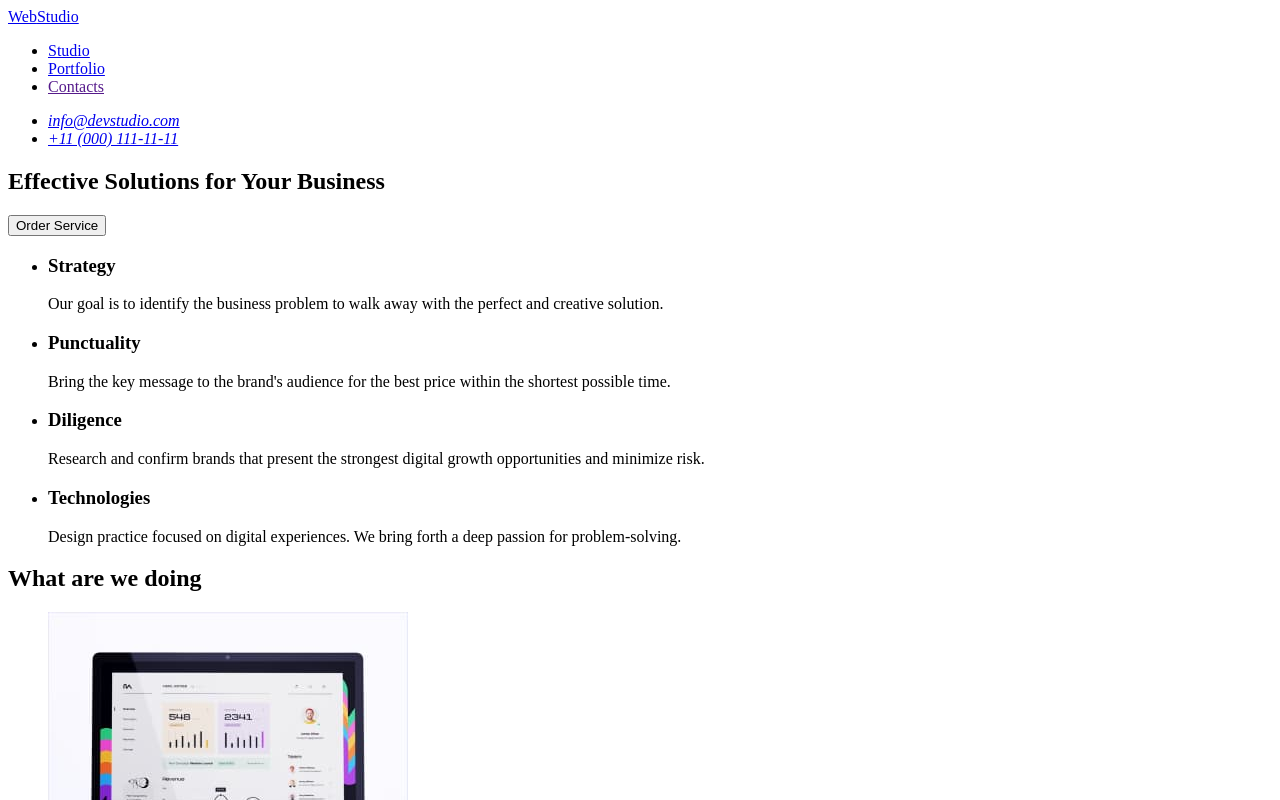
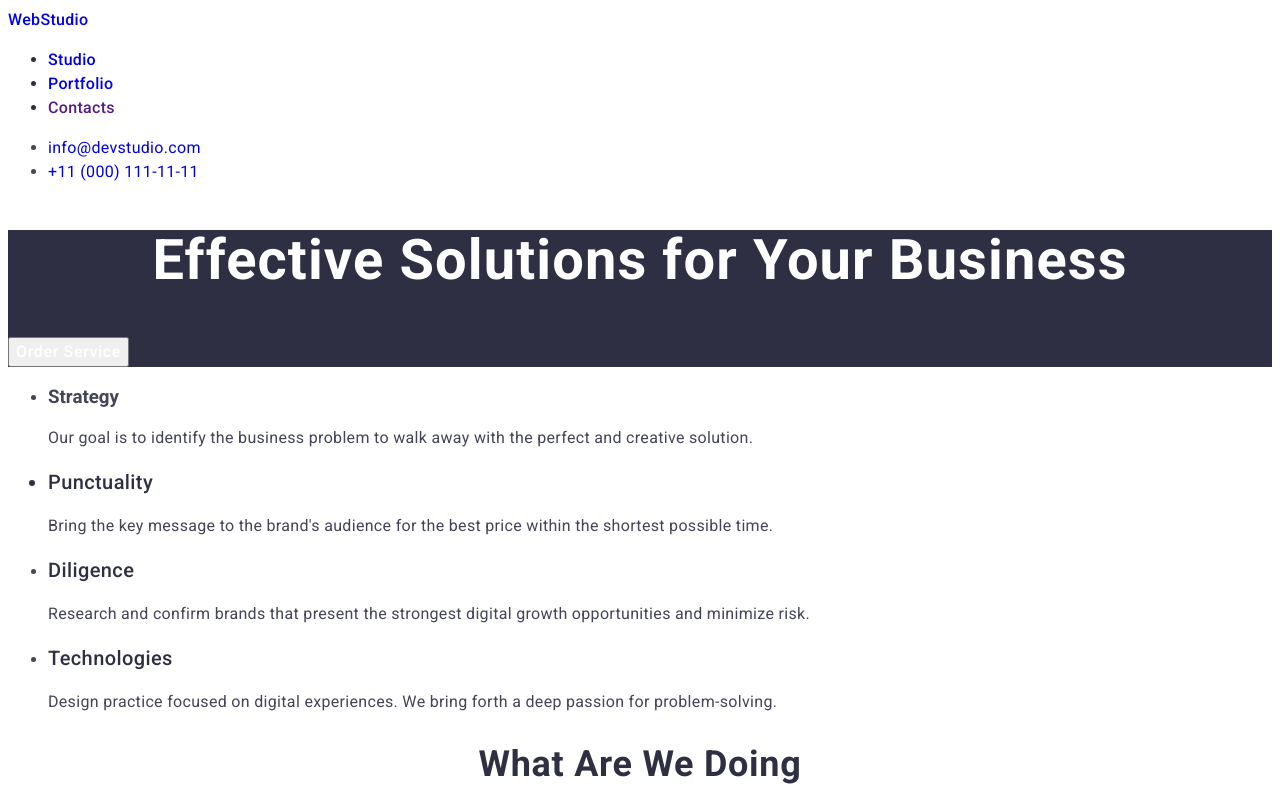
Before and after one commit to HAKCERclon01/goit-markup-hw-02, a plain HTML site: page index.html in a window 1280 px wide. Shown: the top 800 px of the page. Drawn offline with Linux system fonts and the light colour scheme; the site is published under a folder, as on GitHub Pages, so addresses that start at the root find nothing.

Commit message:
homework2

```diff
--- a/index.html
+++ b/index.html
@@ -8,15 +8,15 @@
         <link rel="preconnect" href="https://fonts.googleapis.com">
         <link rel="preconnect" href="https://fonts.gstatic.com" crossorigin>
         <link href="https://fonts.googleapis.com/css2?family=Raleway:wght@800&family=Roboto:wght@400;500;700;900&display=swap" rel="stylesheet">
-        <link rel="stylesheet" href="/CSS/styles.css" />
+        <link rel="stylesheet" href="./CSS/styles.css" />
     </head>
     <body class="body">
         <header class="header">
             <nav class="header_nav">
                 <a href='./index.html' class='Header-logo link Link'>Web<span>Studio</span></a>
                 <ul class="header_list">
-                    <li class="Header_studio_link Link"><a class="header_link link" href="/index.html">Studio</a></li>
-                    <li class="Header_Portfolio_link Link" ><a class="header_link link" href="/portfolio.html">Portfolio</a></li>
+                    <li class="Header_studio_link Link"><a class="header_link link" href="./index.html">Studio</a></li>
+                    <li class="Header_Portfolio_link Link" ><a class="header_link link" href="./portfolio.html">Portfolio</a></li>
                     <li class="Header_Contacts_link Link" ><a class="header_link link" href="">Contacts</a></li>
                 </ul>
             </nav>
```
Also changed, not shown: portfolio.html (+3 -3 lines).
